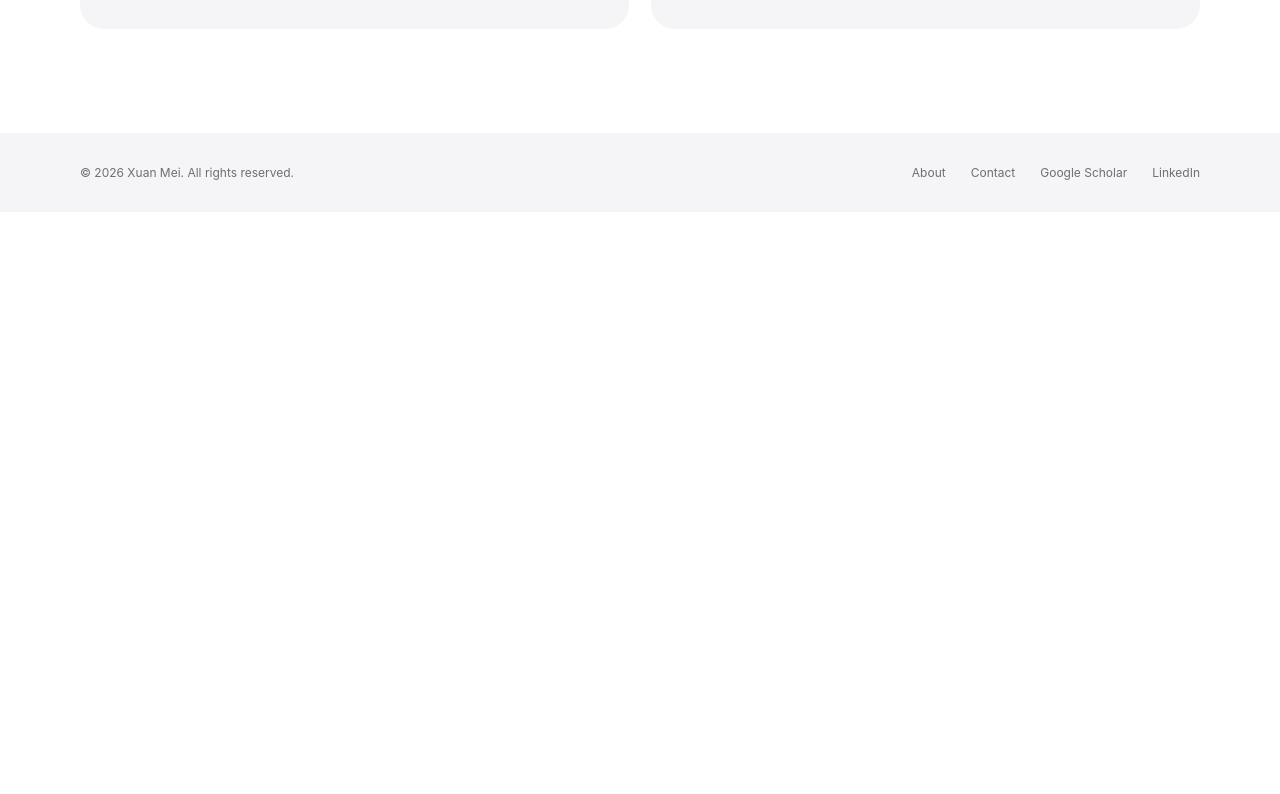
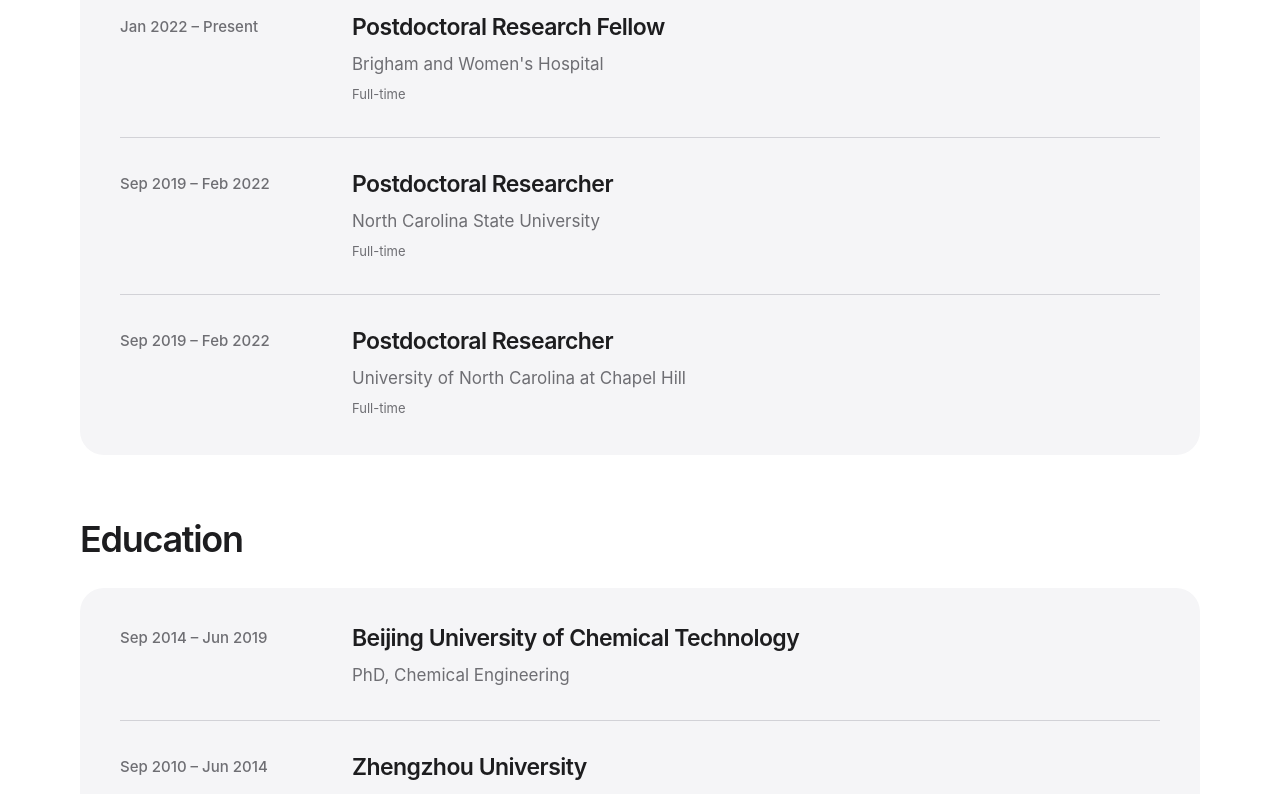
Before and after one commit to mxa911019/xuan-mei-website, a Next.js app: page /about in a window 1280 px wide. Shown: the part 900-1694 px from the top of the page. Before the commit the page ends 1112 px from the top, so only its background shows below. Built offline with nearby package versions, Linux system fonts and the light colour scheme.

Commit message:
Add experience and education to About page

```diff
--- a/pages/about.js
+++ b/pages/about.js
@@ -1,3 +1,39 @@
+const experience = [
+  {
+    role: 'Postdoctoral Research Fellow',
+    institution: 'Harvard Medical School',
+    dates: 'Jan 2022 – Present',
+  },
+  {
+    role: 'Postdoctoral Research Fellow',
+    institution: "Brigham and Women's Hospital",
+    dates: 'Jan 2022 – Present',
+  },
+  {
+    role: 'Postdoctoral Researcher',
+    institution: 'North Carolina State University',
+    dates: 'Sep 2019 – Feb 2022',
+  },
+  {
+    role: 'Postdoctoral Researcher',
+    institution: 'University of North Carolina at Chapel Hill',
+    dates: 'Sep 2019 – Feb 2022',
+  },
+];
+
+const education = [
+  {
+    institution: 'Beijing University of Chemical Technology',
+    degree: 'PhD, Chemical Engineering',
+    dates: 'Sep 2014 – Jun 2019',
+  },
+  {
+    institution: 'Zhengzhou University',
+    degree: 'Bachelor, Pharmaceutical Engineering',
+    dates: 'Sep 2010 – Jun 2014',
+  },
+];
+
 export default function About() {
   return (
     <main id="main-content" className="page-shell about-page">
@@ -14,6 +50,37 @@
         <p className="page-description">
           My work spans light-based 3D bioprinting, cell-laden hydrogel systems, microphysiological platforms, translational biomaterials, and minimally invasive therapeutic delivery. I am particularly interested in developing dynamic, intelligent, and clinically relevant models that bridge fundamental bioengineering and translational medicine.
         </p>
+
+        <section className="career-section" aria-labelledby="experience-heading">
+          <h2 id="experience-heading" className="career-heading">Experience</h2>
+          <ol className="career-timeline">
+            {experience.map((entry) => (
+              <li className="career-entry" key={entry.institution}>
+                <p className="career-dates">{entry.dates}</p>
+                <div className="career-details">
+                  <h3 className="career-title">{entry.role}</h3>
+                  <p className="career-institution">{entry.institution}</p>
+                  <p className="career-meta">Full-time</p>
+                </div>
+              </li>
+            ))}
+          </ol>
+        </section>
+
+        <section className="career-section" aria-labelledby="education-heading">
+          <h2 id="education-heading" className="career-heading">Education</h2>
+          <ol className="career-timeline">
+            {education.map((entry) => (
+              <li className="career-entry" key={entry.institution}>
+                <p className="career-dates">{entry.dates}</p>
+                <div className="career-details">
+                  <h3 className="career-title">{entry.institution}</h3>
+                  <p className="career-institution">{entry.degree}</p>
+                </div>
+              </li>
+            ))}
+          </ol>
+        </section>
 
         <div className="detail-grid">
           <div className="detail-card">
--- a/styles/globals.css
+++ b/styles/globals.css
@@ -94,6 +94,15 @@
 .identity-list { list-style: none; padding: 0; }
 .identity-list li + li { margin-top: 13px; }
 .about-page .page-description { max-width: 950px; }
+.career-section { margin-top: 64px; }
+.career-heading { font-size: 36px; line-height: 1.15; font-weight: 600; letter-spacing: -1.3px; margin: 0 0 28px; }
+.career-timeline { list-style: none; padding: 4px 40px; margin: 0; border-radius: 24px; background: var(--surface); }
+.career-entry { display: grid; grid-template-columns: 200px minmax(0, 1fr); gap: 32px; padding: 32px 0; }
+.career-entry + .career-entry { border-top: 1px solid var(--line); }
+.career-dates { color: var(--secondary); font-size: 15px; line-height: 1.5; font-weight: 500; margin: 3px 0 0; }
+.career-title { font-size: 23px; line-height: 1.3; font-weight: 600; letter-spacing: -.55px; margin: 0; }
+.career-institution { color: var(--secondary); font-size: 17px; line-height: 1.5; margin: 9px 0 0; }
+.career-meta { color: var(--secondary); font-size: 13px; line-height: 1.5; margin: 8px 0 0; }
 .research-page .page-title { max-width: 1040px; font-size: 60px; letter-spacing: -2.5px; line-height: 1.09; }
 .research-page .detail-card { padding: 46px 40px; }
 .research-page .detail-card:first-child { background: #f5f5f7; color: #1d1d1f; }
@@ -182,6 +191,13 @@
   .detail-card { padding: 32px 28px; border-radius: 22px; }
   .card-title { font-size: 26px; }
   .card-description, .identity-list { font-size: 17px; margin-top: 20px; }
+  .career-section { margin-top: 46px; }
+  .career-heading { font-size: 30px; letter-spacing: -1px; margin-bottom: 23px; }
+  .career-timeline { padding: 4px 28px; border-radius: 22px; }
+  .career-entry { grid-template-columns: 1fr; gap: 12px; padding: 27px 0; }
+  .career-dates { font-size: 13px; margin: 0; }
+  .career-title { font-size: 21px; letter-spacing: -.4px; }
+  .career-institution { font-size: 16px; margin-top: 8px; }
   .research-page .page-title { font-size: 40px; letter-spacing: -1.6px; line-height: 1.12; }
   .research-page .detail-card { padding: 34px 28px; }
   .research-page .card-title { font-size: 27px; }
```
